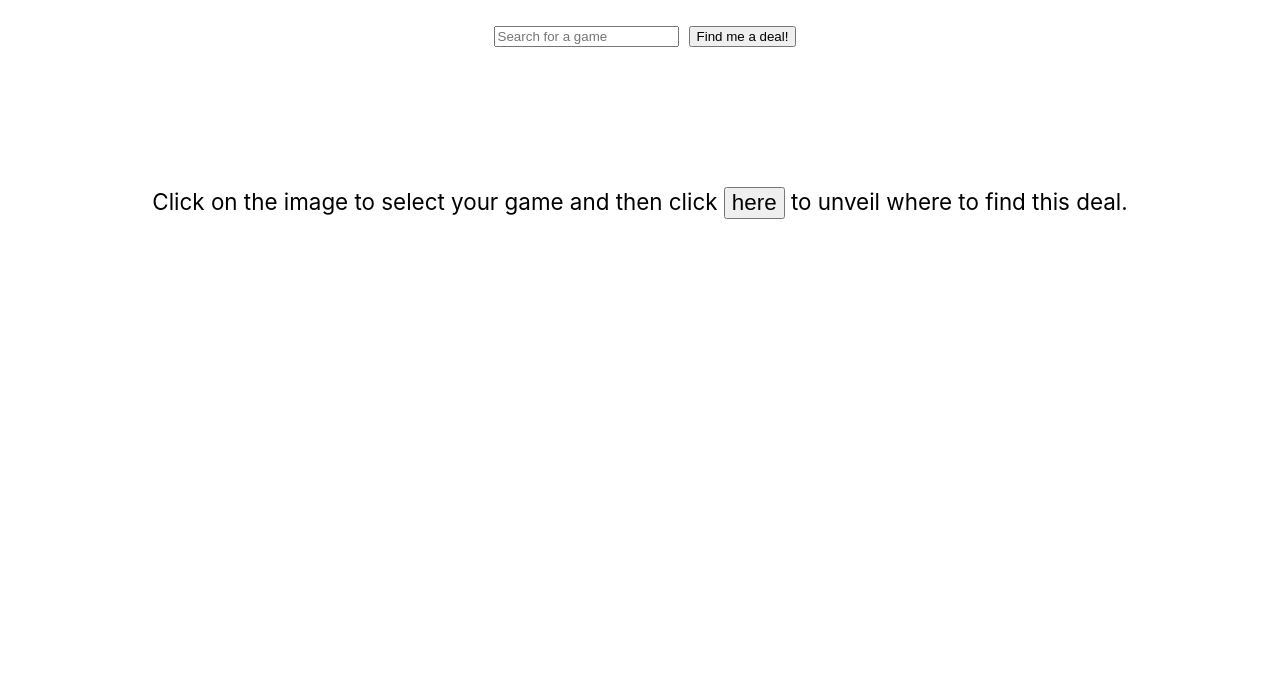
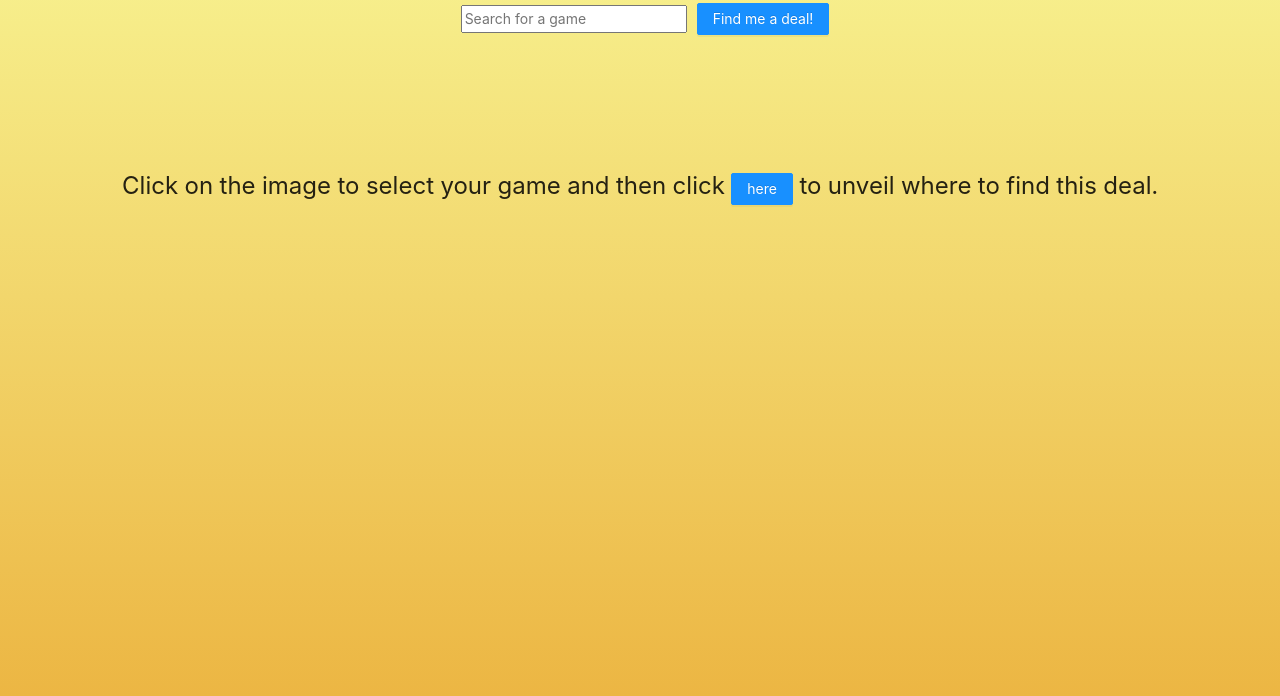
Before and after one commit to RobertHJones/game-api-project, a React app: page / in a window 1280 px wide. Shown: the part 104-800 px from the top of the page. Built offline with nearby package versions, Linux system fonts and the light colour scheme.

Commit message:
2nd store added

```diff
--- a/package.json
+++ b/package.json
@@ -7,6 +7,7 @@
     "@testing-library/jest-dom": "^5.16.2",
     "@testing-library/react": "^12.1.2",
     "@testing-library/user-event": "^13.5.0",
+    "antd": "^4.18.5",
     "react": "^17.0.2",
     "react-dom": "^17.0.2",
     "react-router-dom": "^6.2.1",
--- a/src/Components/App/App.css
+++ b/src/Components/App/App.css
@@ -2,3 +2,9 @@
   text-align: center;
   width: 100%;
 }
+body {
+  background: linear-gradient(rgb(248, 246, 149), rgb(236, 182, 67));
+  background-repeat: no-repeat;
+  height: 100%;
+  padding-bottom: 67vh;
+}
--- a/src/Components/Gamelist/index.css
+++ b/src/Components/Gamelist/index.css
@@ -15,11 +15,11 @@ img {
 .gameinfo {
   text-align: center;
   margin: 100px;
-  font-size: 1.4rem;
+  font-size: 1.5rem;
 }
 
-#storebutton {
+/* #storebutton {
   height: 2rem;
   width: auto;
   font-size: 1.4rem;
-}
+} */
--- a/src/Components/Gamelist/index.js
+++ b/src/Components/Gamelist/index.js
@@ -1,6 +1,8 @@
 import React from "react";
 import "./index.css";
 import { useState } from "react";
+import "antd/dist/antd.css";
+import { Button } from "antd";
 
 export default function Gamelist({ text }) {
   const [gameProperties, setGameProperties] = useState("");
@@ -20,11 +22,11 @@ export default function Gamelist({ text }) {
     );
     const data = await response.json();
     const array = data.deals.splice(0, 5);
-    console.log(data.info.title);
+    console.log(array);
     setGameProperties(array);
     setGamePrice(`Retail price: £${gameProperties[0].retailPrice}`);
     setCheapestPrice(" is £" + gameProperties[0].price);
-    setSaving(` - you save ${Math.ceil(gameProperties[0].savings)}%.`);
+    setSaving(` - you save ${Math.round(gameProperties[0].savings)}%.`);
     setStoreID(array[0].storeID);
     setTitle("The current cheapest price for " + data.info.title);
     // console.log(storeID);
@@ -35,8 +37,14 @@ export default function Gamelist({ text }) {
     );
     const storeData = await storeResponse.json();
     const theStore = storeData[storeID - 1];
-    // console.log(theStore);
-    setStore(`Find this deal at ${theStore.storeName}.`);
+    // console.log(storeData);
+    setStore(
+      `Find this deal at ${theStore.storeName}. Alternatively you could try ${
+        storeData[storeID].storeName
+      } where it costs £${gameProperties[1].price} - a saving of ${Math.round(
+        gameProperties[1].savings
+      )}%.`
+    );
   }
 
   return (
@@ -64,9 +72,9 @@ export default function Gamelist({ text }) {
         </p>
         <p>
           Click on the image to select your game and then click{" "}
-          <button id="storebutton" onClick={getStore}>
+          <Button type="primary" id="storebutton" onClick={getStore}>
             here
-          </button>{" "}
+          </Button>{" "}
           to unveil where to find this deal. {store}
         </p>
       </div>
--- a/src/Components/Input/index.js
+++ b/src/Components/Input/index.js
@@ -1,6 +1,8 @@
 import React from "react";
 import "./index.css";
 import { useState } from "react";
+import "antd/dist/antd.css";
+import { Button } from "antd";
 
 export default function Input({ onSubmit }) {
   const [game, setGame] = useState("");
@@ -23,7 +25,9 @@ export default function Input({ onSubmit }) {
         onChange={getValue}
         placeholder="Search for a game"
       ></input>
-      <button onClick={searchGames}>Find me a deal!</button>
+      <Button type="primary" onClick={searchGames}>
+        Find me a deal!
+      </Button>
     </form>
   );
 }
```
Also changed, not shown: README.md, 1 other file.
